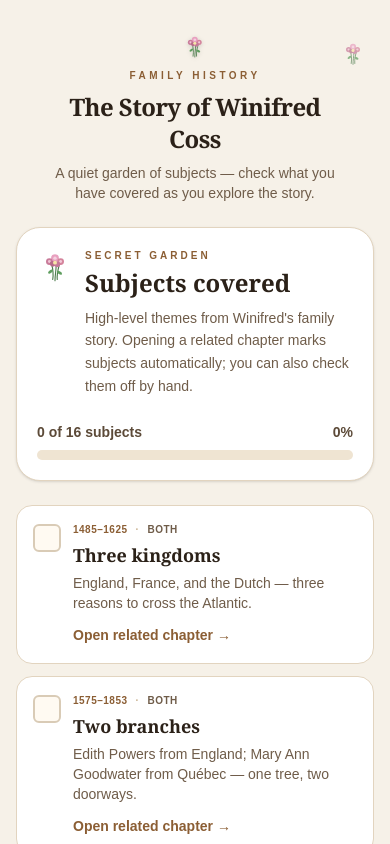
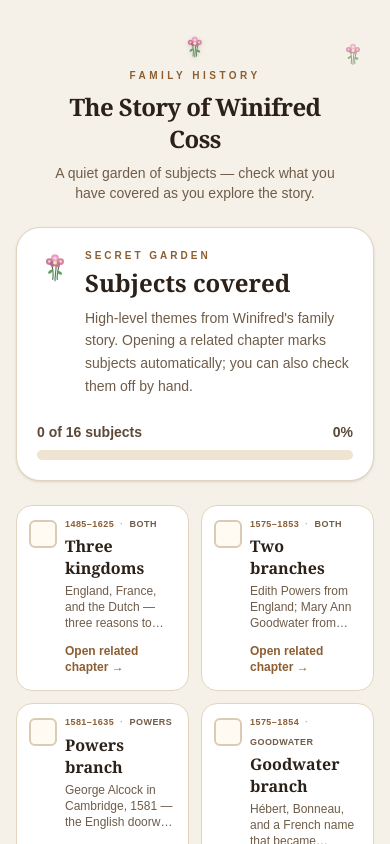
Before and after one commit to Coachjohnepop/Popham_family, a Next.js app: page /subjects in a window 390 px wide. Shown: the top 844 px of the page. Built offline with nearby package versions, Linux system fonts and the light colour scheme.

Commit message:
Show subjects covered grid as 2 cols mobile, 3 cols desktop

```diff
--- a/components/SubjectsChecklistView.tsx
+++ b/components/SubjectsChecklistView.tsx
@@ -17,7 +17,7 @@ export default function SubjectsChecklistView() {
   const { covered, total, pct } = computeSubjectsProgress(coveredIds);
 
   return (
-    <div className="mx-auto w-full max-w-2xl space-y-6 px-4 py-8 sm:py-12">
+    <div className="mx-auto w-full max-w-6xl space-y-6 px-4 py-8 sm:py-12">
       <SiteBrandHeader
         size="app"
         subtitle="A quiet garden of subjects — check what you have covered as you explore the story."
@@ -61,19 +61,19 @@ export default function SubjectsChecklistView() {
         </div>
       </section>
 
-      <ul className="space-y-3">
+      <ul className="grid grid-cols-2 gap-3 lg:grid-cols-3 lg:gap-4">
         {subjects.map((subject) => {
           const isCovered = coveredSet.has(subject.id);
           return (
             <li
               key={subject.id}
-              className={`rounded-2xl border p-4 transition sm:p-5 ${
+              className={`flex h-full flex-col rounded-2xl border p-3 transition sm:p-4 ${
                 isCovered
                   ? "border-[#86efac] bg-[#f0fdf4]"
                   : "border-[#e2d4bf] bg-white"
               }`}
             >
-              <div className="flex gap-3">
+              <div className="flex flex-1 gap-2 sm:gap-3">
                 <button
                   type="button"
                   onClick={() => reader?.toggleSubjectCovered(subject.id)}
@@ -92,7 +92,7 @@ export default function SubjectsChecklistView() {
                   ✓
                 </button>
                 <div className="min-w-0 flex-1">
-                  <div className="flex flex-wrap items-center gap-2 text-[10px] font-semibold uppercase tracking-wider text-[#8b5e34]">
+                  <div className="flex flex-wrap items-center gap-1.5 text-[9px] font-semibold uppercase tracking-wider text-[#8b5e34] sm:text-[10px]">
                     <span>{subject.yearLabel}</span>
                     <span className="text-[#c8b08d]">·</span>
                     <span className="text-[#6f5c49]">{subject.branch}</span>
@@ -102,13 +102,15 @@ export default function SubjectsChecklistView() {
                       </span>
                     )}
                   </div>
-                  <h3 className="mt-1 font-serif text-lg font-semibold text-[#2b2118] sm:text-xl">
+                  <h3 className="mt-1 font-serif text-base font-semibold leading-snug text-[#2b2118] sm:text-lg">
                     {subject.title}
                   </h3>
-                  <p className="mt-1 text-sm text-[#6f5c49]">{subject.summary}</p>
+                  <p className="mt-1 line-clamp-3 text-xs text-[#6f5c49] sm:text-sm">
+                    {subject.summary}
+                  </p>
                   <Link
                     href={`/story/${subject.chapterId}`}
-                    className="mt-3 inline-block text-sm font-semibold text-[#8b5e34] hover:underline"
+                    className="mt-3 inline-block text-xs font-semibold text-[#8b5e34] hover:underline sm:text-sm"
                   >
                     Open related chapter →
                   </Link>
```
